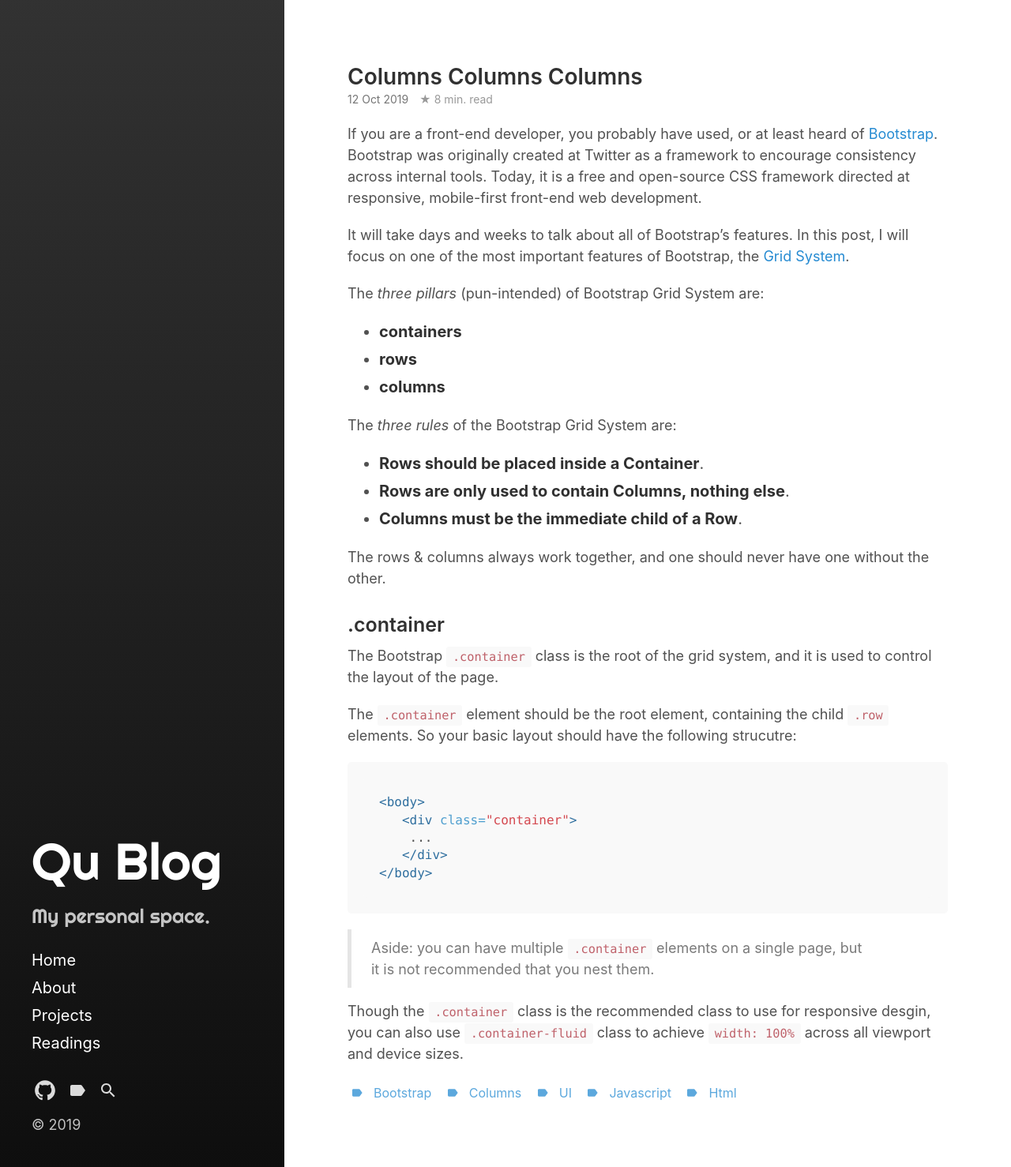
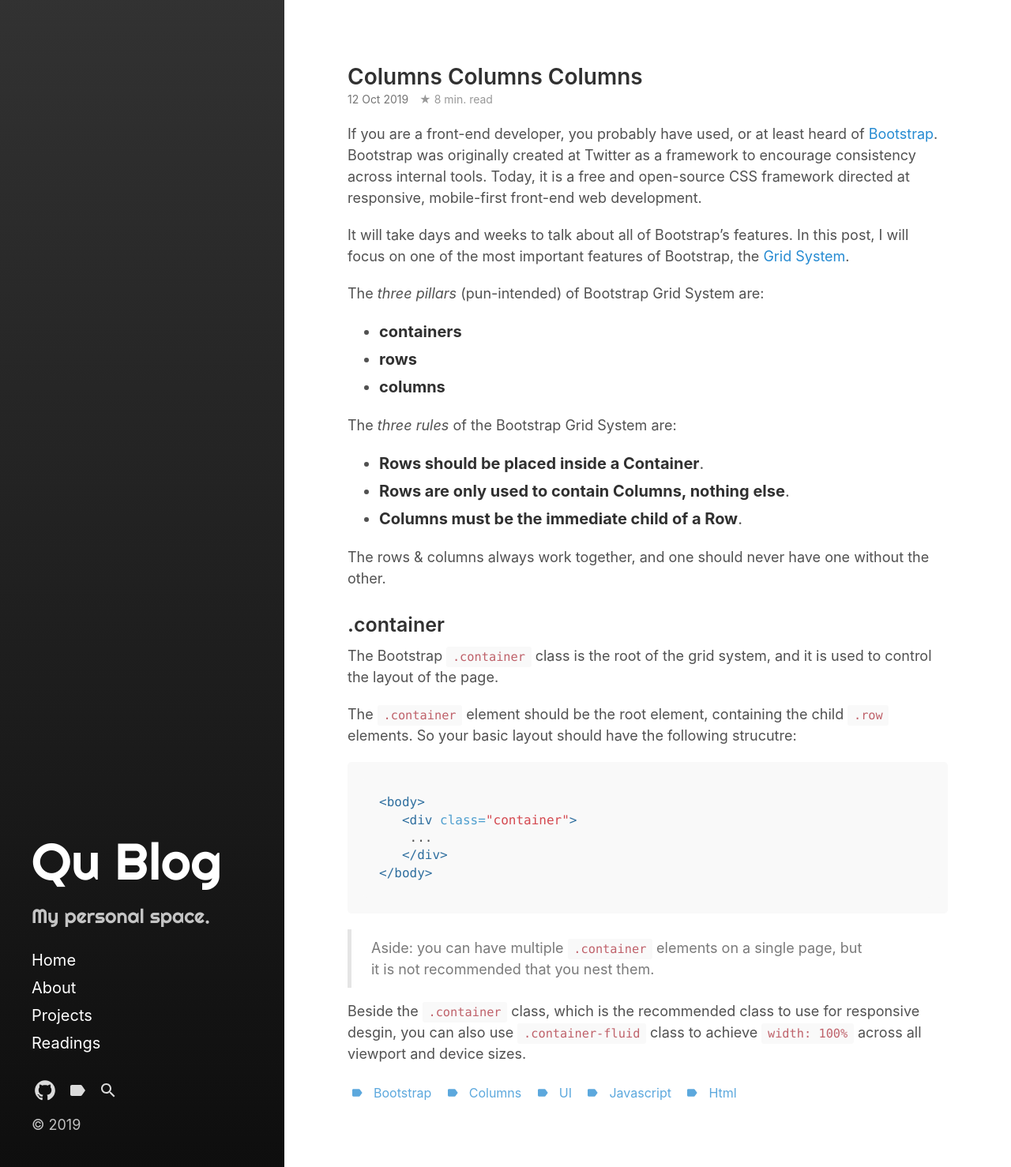
Before and after one commit to yiqu/yiqu.github.io, a Jekyll site: the page built from _posts/2019-10-12-bootstrap-columns.md, in a window 1280 px wide. Shown: the whole page at 79% size. Built offline with Jekyll 4.4.1, drawn with Linux system fonts in a browser that asks for light colours; some web fonts are replaced.

Commit message:
Update 2019-10-12-bootstrap-columns.md

```diff
--- a/_posts/2019-10-12-bootstrap-columns.md
+++ b/_posts/2019-10-12-bootstrap-columns.md
@@ -46,4 +46,4 @@ So your basic layout should have the following strucutre:
 > Aside: you can have multiple <code>.container</code> elements on a single page, but it is not recommended that you
 nest them.
 
-Though the <code>.container</code> class is the recommended class to use for responsive desgin, you can also use <code>.container-fluid</code> class to achieve <code>width: 100%</code> across all viewport and device sizes.
+Beside the <code>.container</code> class, which is the recommended class to use for responsive desgin, you can also use <code>.container-fluid</code> class to achieve <code>width: 100%</code> across all viewport and device sizes.
```
